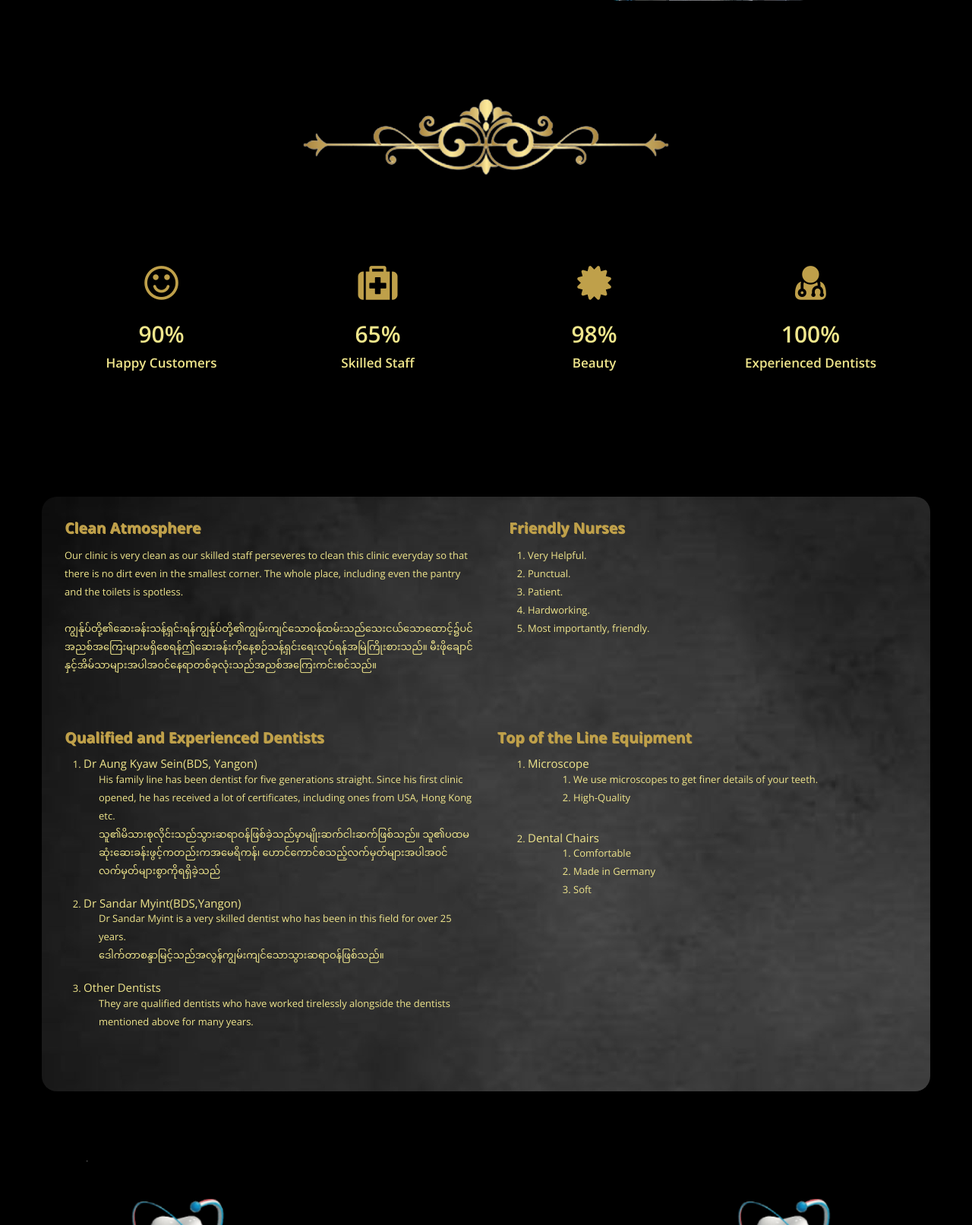
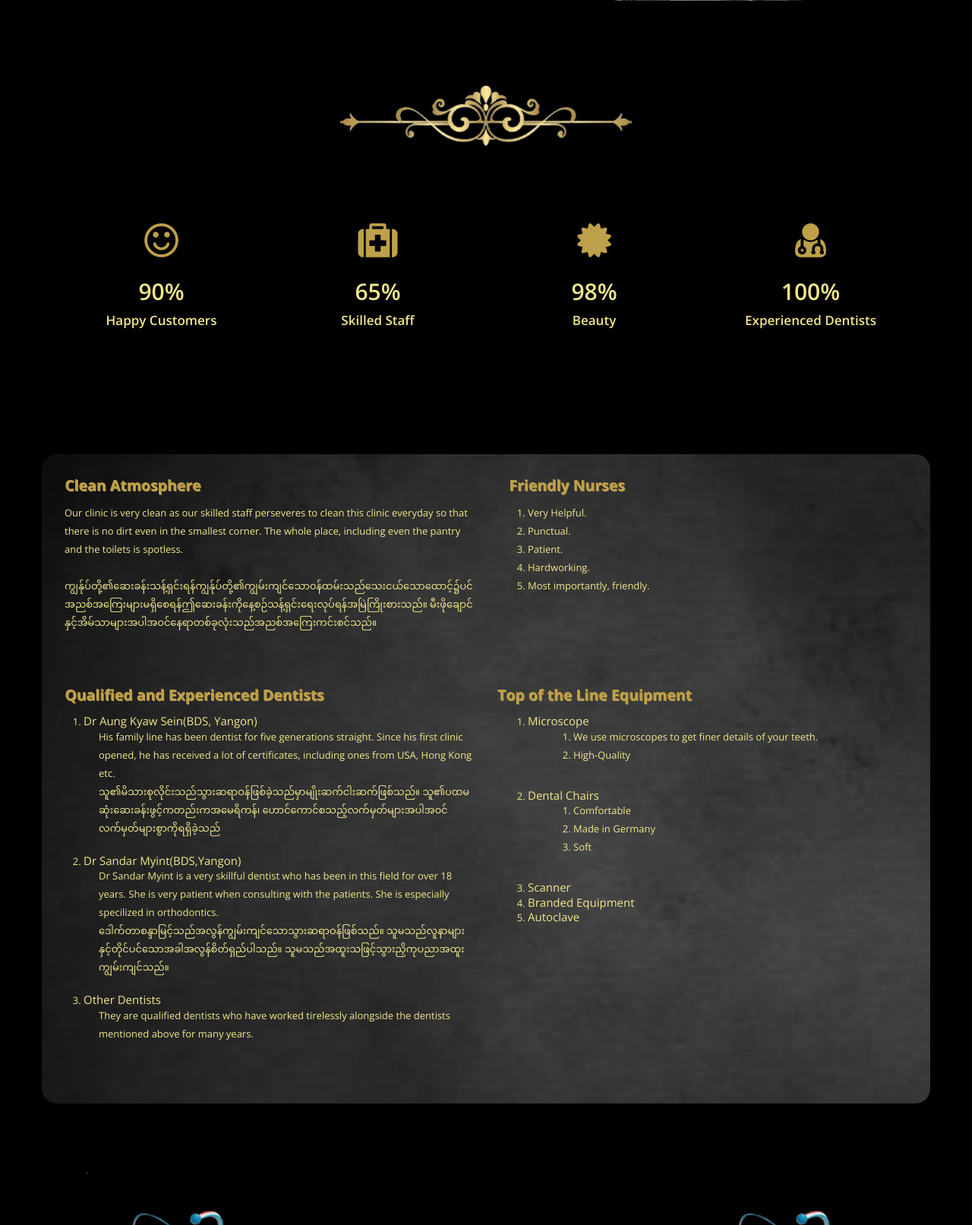
Before and after one commit to KaungHtetSan69/The-real-deal, a Django app: page / in a window 1280 px wide. Shown: the part 1453-3066 px from the top of the page at 76% size. Run offline with Django 3.2, Linux system fonts and the light colour scheme; some libraries are stand-ins or nearby versions.

Commit message:
'mother'

```diff
--- a/static/website/css/templatemo-style.css
+++ b/static/website/css/templatemo-style.css
@@ -1277,7 +1277,3 @@ button.button,
 /* ==========================================================================
    Media Queries
    ========================================================================== */
-@media screen and (max-width : 480px) {
-.image79 .image{
-width:300px;}
-}
--- a/website/templates/index.html
+++ b/website/templates/index.html
@@ -116,7 +116,7 @@
         </div>
     </div>
 
-<div class ="image79" style="background-color:black; margin-top:0px;"><center><img  style="background-size: cover;"src="{% static 'website/images/Bruh.png' %}"></div></center>
+<div class ="image79" style="background-color:black; margin-top:0px;"><center><img  style="background-size: cover;"src="{% static 'website/images/Bruh1.png' %}"></div></center>
 
 
     <div class="second-section">
@@ -176,7 +176,8 @@
                         </li>
                         <li>
                             <h4 style="color:   #F0E68C;">Dr Sandar Myint(BDS,Yangon)</h4>
-                            <p>Dr Sandar Myint is a very skilled dentist who has been in this field for over 25 years.<br>ဒေါက်တာစန္ဒာမြင့်သည်အလွန်ကျွမ်းကျင်သောသွားဆရာဝန်ဖြစ်သည်။</p>
+                            <p>Dr Sandar Myint is a very skillful dentist who has been in this field for over 18 years. She is very patient when consulting with the patients. She is especially specilized in orthodontics.<br>ဒေါက်တာစန္ဒာမြင့်သည်အလွန်ကျွမ်းကျင်သောသွားဆရာဝန်ဖြစ်သည်။ သူမသည်လူနာများနှင့်တိုင်ပင်သောအခါအလွန်စိတ်ရှည်ပါသည်။ သူမသည်အထူးသဖြင့်သွားညှိကုပညာအထူးကျွမ်းကျင်သည်။
+</p>
                         </li>
                         <li>
                             <h4 style="color:   #F0E68C">Other Dentists </h4>
@@ -201,6 +202,15 @@
                                 <li>Made in Germany</li>
                                 <li>Soft</li>
                             </ol>
+                        </li>
+                        <li>
+                            <h4 style="color:   #F0E68C;">Scanner</h4>
+                        </li>
+                        <li>
+                            <h4 style="color:   #F0E68C;">Branded Equipment</h4>
+                        </li>
+                        <li>
+                            <h4 style="color:   #F0E68C;">Autoclave</h4>
                         </li>
                     </ol>
                 </div>
```
Also changed, not shown: website/templates/about.html (+4 -4 lines), static/website/images/Bruh1.png.
